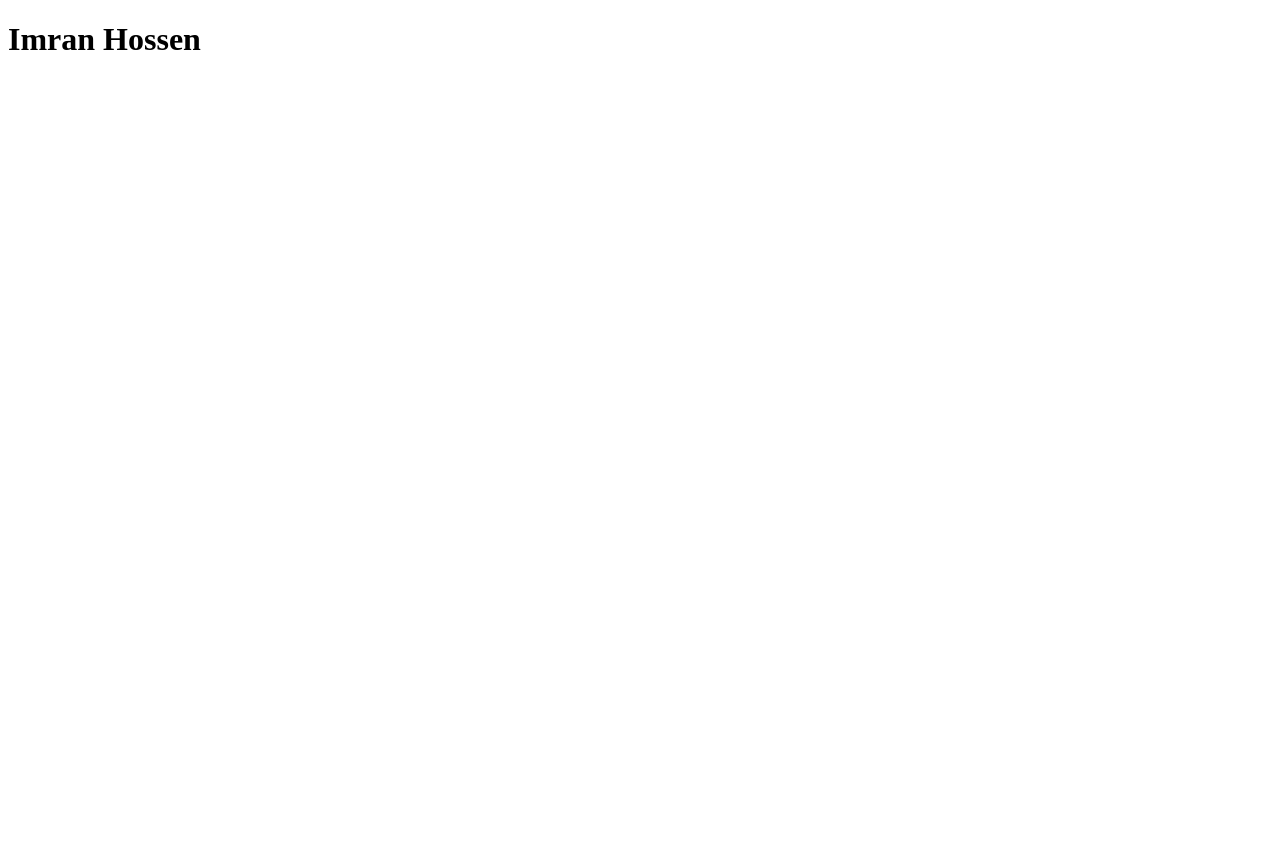
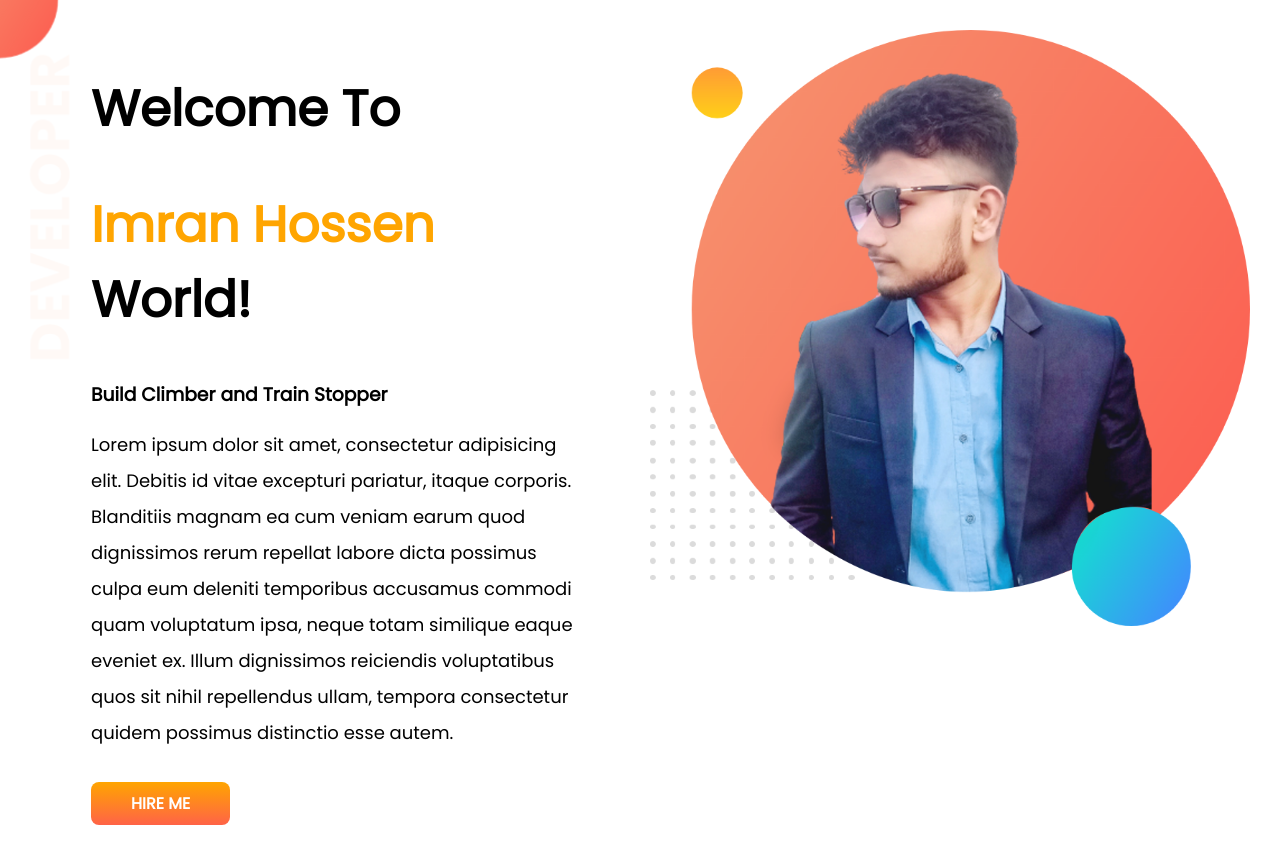
Before and after one commit to ImRanKhan81m/portfolio-imran, a plain HTML site: page index.html in a window 1280 px wide. Before the commit the page ends 800 px from the top, so only its background shows below. Drawn offline with Linux system fonts and the light colour scheme.

Commit message:
top-banner-added

```diff
--- a/index.html
+++ b/index.html
@@ -5,8 +5,23 @@
     <meta http-equiv="X-UA-Compatible" content="IE=edge">
     <meta name="viewport" content="width=device-width, initial-scale=1.0">
     <title>Imran Portfolio</title>
+    <link rel="preconnect" href="https://fonts.googleapis.com">
+    <link rel="preconnect" href="https://fonts.gstatic.com" crossorigin>
+    <link href="https://fonts.googleapis.com/css2?family=Poppins:ital@0;1&display=swap" rel="stylesheet">
+    <link rel="stylesheet" href="style.css">
 </head>
 <body>
-    <h1>Imran Hossen</h1>
+    <section class="header">
+        <div class="half-width details">
+            <h1>Welcome To</h1>
+        <h1><span class="namecolor">Imran Hossen</span> World!</h1>
+        <h3>Build Climber and Train Stopper</h3>
+        <p>Lorem ipsum dolor sit amet, consectetur adipisicing elit. Debitis id vitae excepturi pariatur, itaque corporis. Blanditiis magnam ea cum veniam earum quod dignissimos rerum repellat labore dicta possimus culpa eum deleniti temporibus accusamus commodi quam voluptatum ipsa, neque totam similique eaque eveniet ex. Illum dignissimos reiciendis voluptatibus quos sit nihil repellendus ullam, tempora consectetur quidem possimus distinctio esse autem.</p>
+        <a class="hireMebtn" target="_blank" href="https://github.com/ImRanKhan81m/">HIRE ME</a>
+        </div>
+        <div class="half-width">
+            <img src="image/imran3.png" alt="">
+        </div>
+    </section>
 </body>
 </html>
--- a/style.css
+++ b/style.css
@@ -0,0 +1,42 @@
+
+
+body{
+    font-family: 'Poppins', sans-serif;
+    margin: 0;
+}
+h1{
+    font-size: 50px;
+}
+.namecolor{
+    color: orange;
+}
+.header{
+    display: flex;
+    padding:30px;
+    background-image: url(image/top-banner.png);
+    background-repeat: no-repeat;
+}
+.half-width{
+    width: 50%;
+    padding-left: 5%;
+}
+.half-width img{
+    width: 600px;
+}
+.half-width p{
+    font-size: 18px;
+    line-height: 2em;
+    margin-bottom: 40px;
+}
+.hireMebtn {
+    text-decoration: none;
+    background-image: linear-gradient(orange, tomato);
+    padding: 10px 40px;
+    font-weight: bold;
+    color: rgb(255, 255, 255);
+    border-radius: 8px;
+    transition: .5s;
+}
+.hireMebtn:hover{
+   background-image: linear-gradient(tomato, orange);
+}
```
